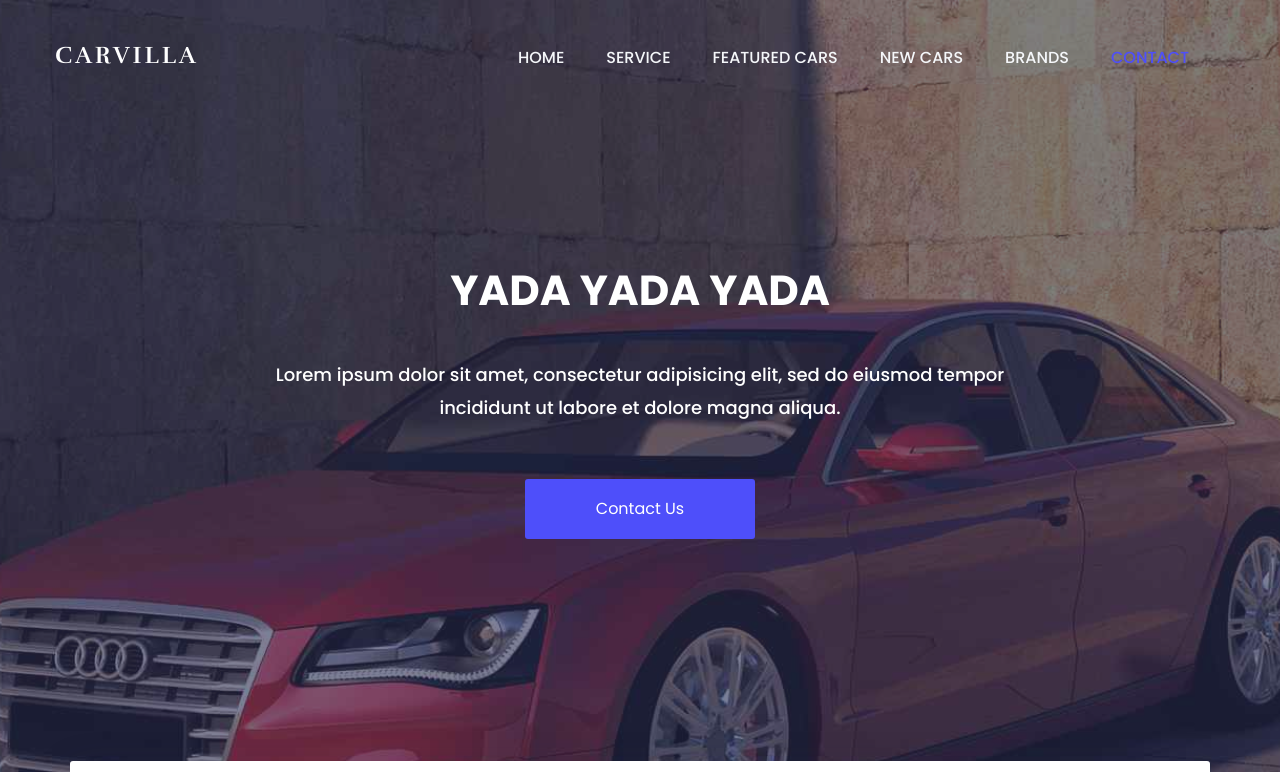
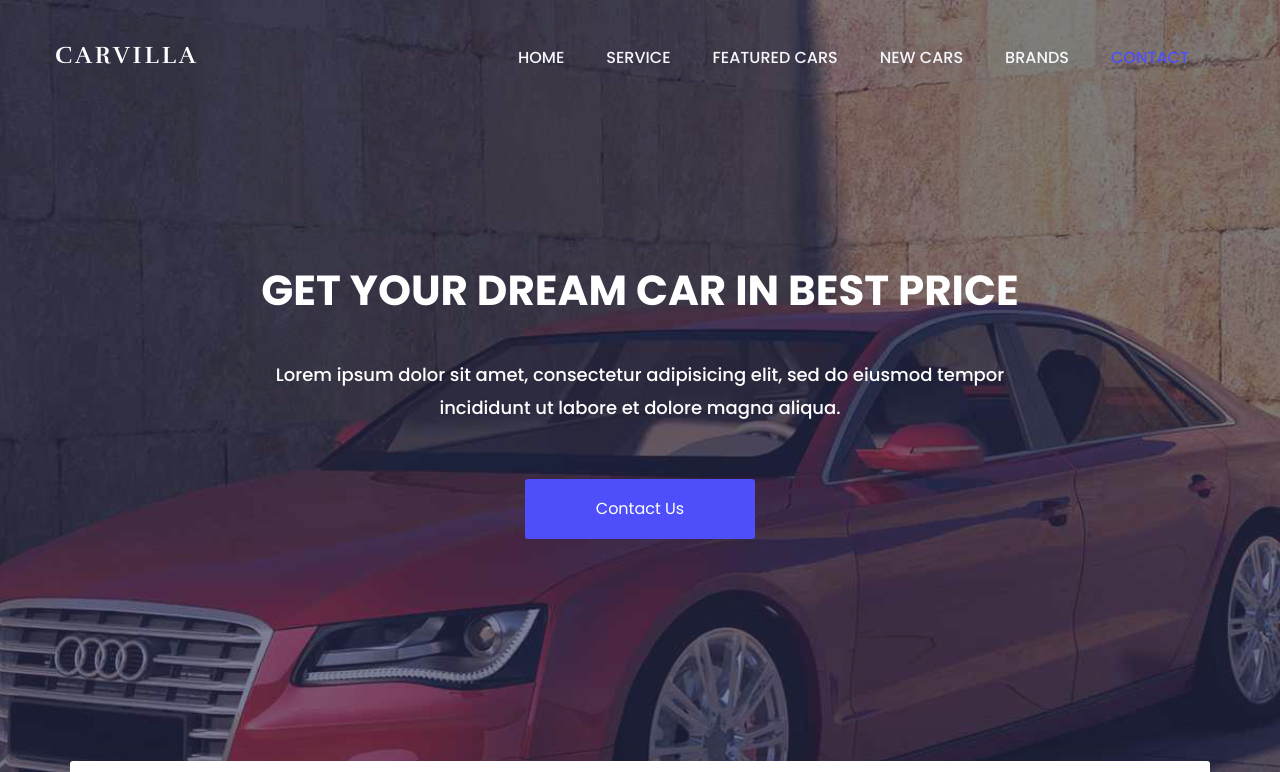
Before and after one commit to degr8sid-code/carvilla-devops, a plain HTML site: page index.html in a window 1280 px wide. Shown: the top 772 px of the page. Drawn offline with nearby package versions, Linux system fonts and the light colour scheme.

Commit message:
change h2

```diff
--- a/index.html
+++ b/index.html
@@ -105,7 +105,7 @@
 
 			<div class="container">
 				<div class="welcome-hero-txt">
-					<h2>yada yada yada</h2>
+					<h2>Get your dream car in best price</h2>
 					<p>
 						Lorem ipsum dolor sit amet, consectetur adipisicing elit, sed do eiusmod tempor incididunt ut labore et dolore   magna aliqua.
 					</p>
```
